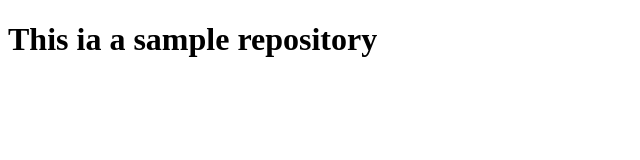
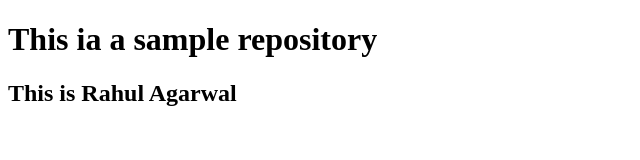
Before and after one commit to heyRahull/sample-repo, a plain HTML site: page index.html in a window 1280 px wide. Shown: the whole page, without its empty margins (0-640 px from the left). Drawn offline with Linux system fonts and the light colour scheme.

Commit message:
Updated index.html
Added a new heading h2.

```diff
--- a/index.html
+++ b/index.html
@@ -8,5 +8,6 @@
   </head>
   <body>
     <h1>This ia a sample repository</h1>
+    <h2>This is Rahul Agarwal</h2>
   </body>
 </html>
```
